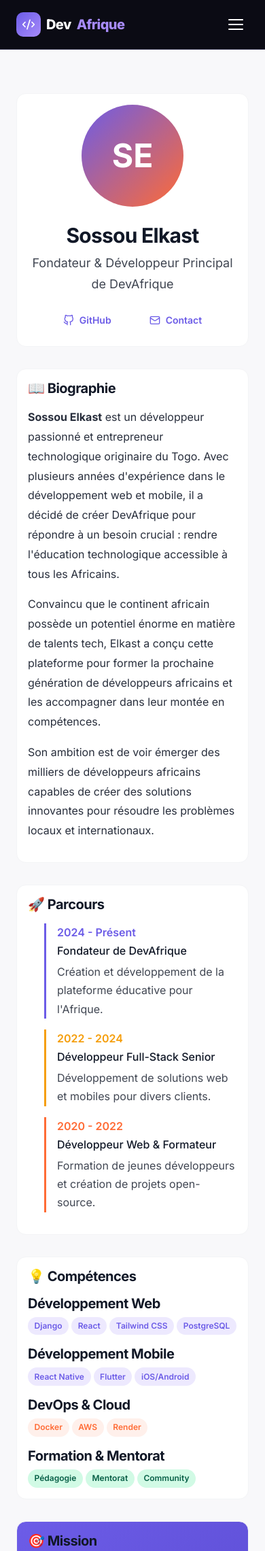
After one commit to elkast/dev_afrique, a Django app: page /createur/ in a window 390 px wide. The commit adds this page. Shown: the top 2281 px of the page at 68% size. Run offline with Django 5.2, Linux system fonts and the light colour scheme; data that the repository does not hold is empty.

Commit message:
Remove certificates, add creator page, dashboard for logged users, improve responsive

```diff
--- a/pages/urls.py
+++ b/pages/urls.py
@@ -4,5 +4,6 @@ from . import views
 urlpatterns = [
     path('', views.vue_accueil, name='accueil'),
     path('a-propos/', views.vue_a_propos, name='a_propos'),
+    path('createur/', views.vue_createur, name='createur'),
     path('bibliographie/', views.vue_bibliographie, name='bibliographie'),
 ]
--- a/pages/views.py
+++ b/pages/views.py
@@ -1,8 +1,16 @@
 from django.shortcuts import render
-from cours.models import Parcours, Cours
+from cours.models import Parcours, Cours, Lecon
+from glossaire.models import TermeGlossaire
+from projets.models import ProjetCommunautaire
+from forum.models import SujetForum
 
 
 def vue_accueil(request):
+    """Vue d'accueil - différente selon connexion."""
+    if request.user.is_authenticated:
+        return vue_tableau_bord(request)
+
+    # Landing page pour visiteurs
     parcours_liste = Parcours.objects.filter(est_publie=True)
     cours_recents = Cours.objects.filter(est_publie=True).order_by('-date_creation')[:6]
     return render(request, 'pages/accueil.html', {
@@ -13,6 +21,52 @@ def vue_accueil(request):
 
 def vue_a_propos(request):
     return render(request, 'pages/a_propos.html')
+
+
+def vue_createur(request):
+    """Page présentant le créateur Sossou Elkast."""
+    return render(request, 'pages/createur.html')
+
+
+def vue_tableau_bord(request):
+    """Tableau de bord pour utilisateurs connectés."""
+    # Cours recommandés (non commencés ou en cours)
+    mes_cours_ids = request.user.progressions.values_list('lecon__cours_id', flat=True).distinct()
+    cours_suivis = Cours.objects.filter(id__in=mes_cours_ids, est_publie=True)[:3]
+
+    # Suggestions de nouveaux cours
+    cours_suggestions = Cours.objects.exclude(
+        id__in=mes_cours_ids
+    ).filter(est_publie=True).select_related('parcours')[:3]
+
+    # Parcours disponibles
+    parcours_liste = Parcours.objects.filter(est_publie=True)[:4]
+
+    # Glossaire - termes récents
+    termes_glossaire = TermeGlossaire.objects.filter(est_publie=True)[:6]
+
+    # Projets communautaires
+    projets_recents = ProjetCommunautaire.objects.filter(
+        statut='approuve'
+    ).select_related('auteur')[:3]
+
+    # Discussions forum récentes
+    discussions_recentes = SujetForum.objects.filter(
+        est_resolu=False
+    ).select_related('auteur', 'categorie').order_by('-date_creation')[:5]
+
+    # Progression de l'utilisateur
+    progression_total = request.user.progressions.count()
+
+    return render(request, 'pages/tableau_bord.html', {
+        'cours_suivis': cours_suivis,
+        'cours_suggestions': cours_suggestions,
+        'parcours_liste': parcours_liste,
+        'termes_glossaire': termes_glossaire,
+        'projets_recents': projets_recents,
+        'discussions_recentes': discussions_recentes,
+        'progression_total': progression_total,
+    })
 
 
 def vue_bibliographie(request):
--- a/static/css/styles.css
+++ b/static/css/styles.css
@@ -2073,6 +2073,24 @@ select.champ-formulaire {
     .profil-header { flex-direction: column; text-align: center; }
     .profil-stats { justify-content: center; }
 
+    /* Dashboard responsive */
+    .dashboard-header { flex-direction: column; text-align: center; }
+    .dashboard-actions { justify-content: center; }
+    .timeline { padding-left: var(--espace-md); }
+
+    /* Creator page responsive */
+    .creator-avatar { width: 120px; height: 120px; font-size: 2.5rem; }
+
+    /* Cards on mobile */
+    .carte { padding: var(--espace-md); }
+
+    /* Stack elements */
+    .stack-mobile { flex-direction: column !important; }
+
+    /* Better touch targets */
+    .btn { min-height: 44px; }
+    a { min-height: 44px; display: inline-flex; align-items: center; }
+
     /* Mobile menu */
     .navbar-liens.ouvert {
         display: flex;
--- /dev/null
+++ b/templates/pages/createur.html
@@ -0,0 +1,125 @@
+{% extends 'base.html' %}
+{% block titre %}Le Créateur — Sossou Elkast | DevAfrique{% endblock %}
+
+{% block contenu %}
+<section class="section" style="padding-top: var(--espace-3xl);">
+    <div class="conteneur" style="max-width: 900px;">
+
+        <!-- Header avec photo -->
+        <div class="carte" style="text-align: center; margin-bottom: var(--espace-xl);">
+            <div style="width: 150px; height: 150px; border-radius: 50%; background: linear-gradient(135deg, var(--couleur-primaire), var(--couleur-accent)); margin: 0 auto var(--espace-lg); display: flex; align-items: center; justify-content: center; font-size: 3rem; color: white; font-weight: bold;">
+                SE
+            </div>
+            <h1 style="font-size: var(--taille-3xl); margin-bottom: var(--espace-sm);">Sossou Elkast</h1>
+            <p style="font-size: var(--taille-lg); opacity: 0.8; margin-bottom: var(--espace-md);">Fondateur & Développeur Principal de DevAfrique</p>
+            <div style="display: flex; justify-content: center; gap: var(--espace-md); flex-wrap: wrap;">
+                <a href="https://github.com/elkast" target="_blank" class="btn btn-outline">
+                    <svg xmlns="http://www.w3.org/2000/svg" width="18" height="18" viewBox="0 0 24 24" fill="none" stroke="currentColor" stroke-width="2" stroke-linecap="round" stroke-linejoin="round"><path d="M9 19c-5 1.5-5-2.5-7-3m14 6v-3.87a3.37 3.37 0 0 0-.94-2.61c3.14-.35 6.44-1.53 6.44-7A5.44 5.44 0 0 0 20 4.77 5.07 5.07 0 0 0 19.91 1S18.73.65 16 2.48a13.38 13.38 0 0 0-7 0C6.27.65 5.09 1 5.09 1A5.07 5.07 0 0 0 5 4.77a5.44 5.44 0 0 0-1.5 3.78c0 5.42 3.3 6.61 6.44 7A3.37 3.37 0 0 0 9 18.13V22"/></svg>
+                    GitHub
+                </a>
+                <a href="mailto:elkast@devafrique.com" class="btn btn-outline">
+                    <svg xmlns="http://www.w3.org/2000/svg" width="18" height="18" viewBox="0 0 24 24" fill="none" stroke="currentColor" stroke-width="2" stroke-linecap="round" stroke-linejoin="round"><rect width="20" height="16" x="2" y="4" rx="2"/><path d="m22 7-8.97 5.7a1.94 1.94 0 0 1-2.06 0L2 7"/></svg>
+                    Contact
+                </a>
+            </div>
+        </div>
+
+        <!-- Biographie -->
+        <div class="carte mb-xl">
+            <h2 style="font-size: var(--taille-xl); margin-bottom: var(--espace-md);">📖 Biographie</h2>
+            <div style="line-height: 1.8; opacity: 0.9;">
+                <p style="margin-bottom: var(--espace-md);">
+                    <strong>Sossou Elkast</strong> est un développeur passionné et entrepreneur technologique originaire du Togo.
+                    Avec plusieurs années d'expérience dans le développement web et mobile, il a décidé de créer DevAfrique
+                    pour répondre à un besoin crucial : rendre l'éducation technologique accessible à tous les Africains.
+                </p>
+                <p style="margin-bottom: var(--espace-md);">
+                    Convaincu que le continent africain possède un potentiel énorme en matière de talents tech,
+                    Elkast a conçu cette plateforme pour former la prochaine génération de développeurs africains
+                    et les accompagner dans leur montée en compétences.
+                </p>
+                <p>
+                    Son ambition est de voir émerger des milliers de développeurs africains capables de créer
+                    des solutions innovantes pour résoudre les problèmes locaux et internationaux.
+                </p>
+            </div>
+        </div>
+
+        <!-- Parcours -->
+        <div class="carte mb-xl">
+            <h2 style="font-size: var(--taille-xl); margin-bottom: var(--espace-md);">🚀 Parcours</h2>
+            <div class="timeline" style="position: relative; padding-left: var(--espace-lg);">
+                <div class="timeline-item" style="margin-bottom: var(--espace-md); padding-left: var(--espace-md); border-left: 3px solid var(--couleur-primaire);">
+                    <div style="font-weight: 600; color: var(--couleur-primaire);">2024 - Présent</div>
+                    <div style="font-weight: 500;">Fondateur de DevAfrique</div>
+                    <p style="opacity: 0.8; margin-top: var(--espace-xs);">Création et développement de la plateforme éducative pour l'Afrique.</p>
+                </div>
+                <div class="timeline-item" style="margin-bottom: var(--espace-md); padding-left: var(--espace-md); border-left: 3px solid var(--couleur-secondaire);">
+                    <div style="font-weight: 600; color: var(--couleur-secondaire);">2022 - 2024</div>
+                    <div style="font-weight: 500;">Développeur Full-Stack Senior</div>
+                    <p style="opacity: 0.8; margin-top: var(--espace-xs);">Développement de solutions web et mobiles pour divers clients.</p>
+                </div>
+                <div class="timeline-item" style="padding-left: var(--espace-md); border-left: 3px solid var(--couleur-accent);">
+                    <div style="font-weight: 600; color: var(--couleur-accent);">2020 - 2022</div>
+                    <div style="font-weight: 500;">Développeur Web & Formateur</div>
+                    <p style="opacity: 0.8; margin-top: var(--espace-xs);">Formation de jeunes développeurs et création de projets open-source.</p>
+                </div>
+            </div>
+        </div>
+
+        <!-- Compétences -->
+        <div class="carte mb-xl">
+            <h2 style="font-size: var(--taille-xl); margin-bottom: var(--espace-md);">💡 Compétences</h2>
+            <div class="grille grille-2" style="gap: var(--espace-md);">
+                <div>
+                    <h4 style="margin-bottom: var(--espace-sm);">Développement Web</h4>
+                    <div style="display: flex; flex-wrap: wrap; gap: var(--espace-xs);">
+                        <span class="tag tag-primaire">Django</span>
+                        <span class="tag tag-primaire">React</span>
+                        <span class="tag tag-primaire">Tailwind CSS</span>
+                        <span class="tag tag-primaire">PostgreSQL</span>
+                    </div>
+                </div>
+                <div>
+                    <h4 style="margin-bottom: var(--espace-sm);">Développement Mobile</h4>
+                    <div style="display: flex; flex-wrap: wrap; gap: var(--espace-xs);">
+                        <span class="tag tag-secondaire">React Native</span>
+                        <span class="tag tag-secondaire">Flutter</span>
+                        <span class="tag tag-secondaire">iOS/Android</span>
+                    </div>
+                </div>
+                <div>
+                    <h4 style="margin-bottom: var(--espace-sm);">DevOps & Cloud</h4>
+                    <div style="display: flex; flex-wrap: wrap; gap: var(--espace-xs);">
+                        <span class="tag tag-accent">Docker</span>
+                        <span class="tag tag-accent">AWS</span>
+                        <span class="tag tag-accent">Render</span>
+                    </div>
+                </div>
+                <div>
+                    <h4 style="margin-bottom: var(--espace-sm);">Formation & Mentorat</h4>
+                    <div style="display: flex; flex-wrap: wrap; gap: var(--espace-xs);">
+                        <span class="tag tag-succes">Pédagogie</span>
+                        <span class="tag tag-succes">Mentorat</span>
+                        <span class="tag tag-succes">Community</span>
+                    </div>
+                </div>
+            </div>
+        </div>
+
+        <!-- Mission -->
+        <div class="carte" style="background: linear-gradient(135deg, var(--couleur-primaire), var(--couleur-primaire-fonce)); color: white;">
+            <h2 style="font-size: var(--taille-xl); margin-bottom: var(--espace-md);">🎯 Mission</h2>
+            <p style="font-size: var(--taille-lg); line-height: 1.8; opacity: 0.95;">
+                "Mon objectif est de démocratiser l'accès à l'éducation technologique en Afrique.
+                Chaque jeune africain mérite d'avoir les compétences pour bâtir l'avenir numérique
+                du continent. DevAfrique est ma contribution à cette vision."
+            </p>
+            <div style="margin-top: var(--espace-lg); text-align: right; opacity: 0.9;">
+                — Sossou Elkast
+            </div>
+        </div>
+
+    </div>
+</section>
+{% endblock %}
```
Also changed, not shown: templates/pages/accueil.html (+5 -5 lines), templates/pages/tableau_bord.html (added, +188 -0 lines), templates/utilisateurs/profil.html (+1 -23 lines), templates/utilisateurs/profil_public.html (+0 -22 lines).
